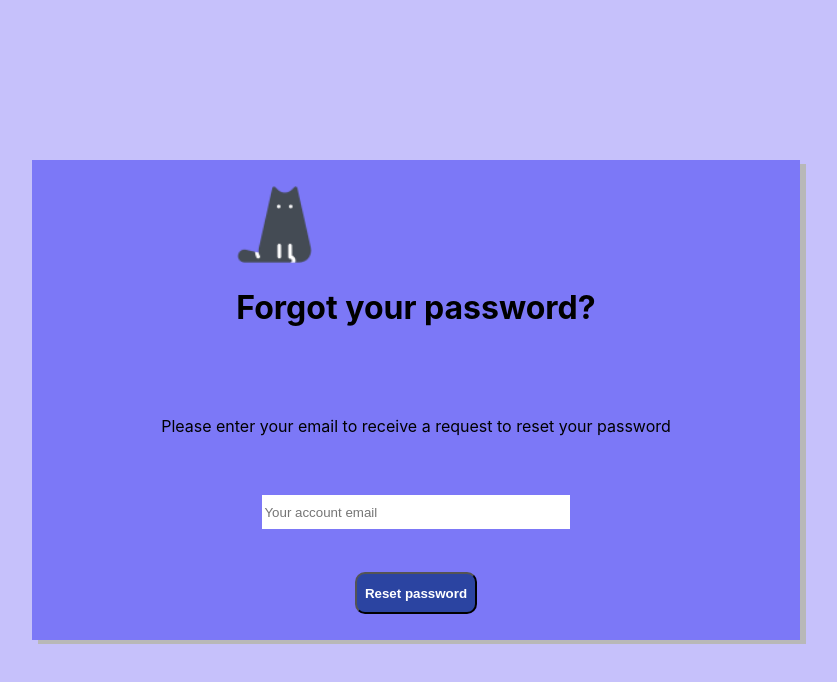
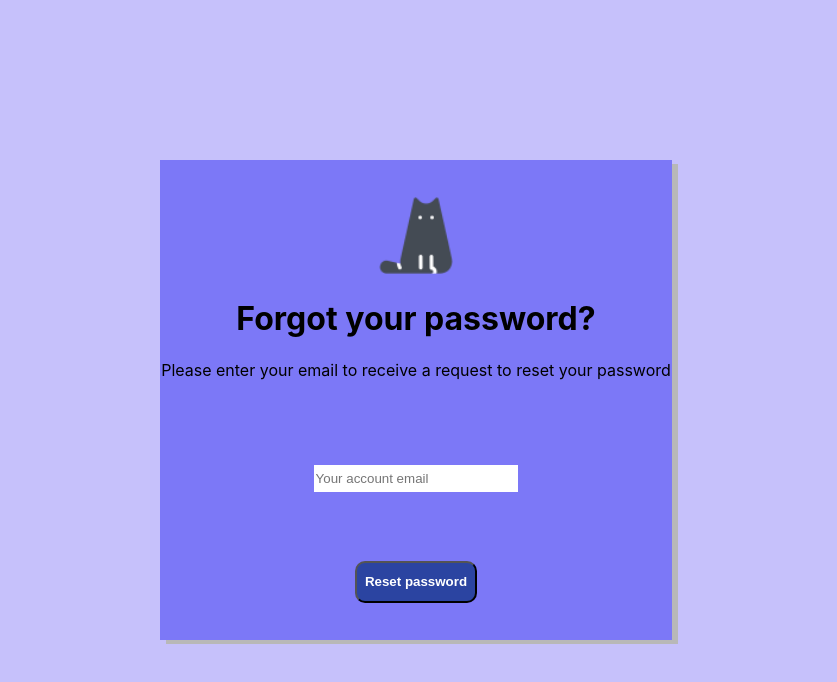
Before and after one commit to mackneupart/chat-app-TxID, a React (Create React App) app: page /passwordReset in a window 1280 px wide. Shown: the top 682 px of the page, without its empty margins (224-1061 px from the left). Built offline with nearby package versions, Linux system fonts and the light colour scheme; what parse would draw is missing.

Commit message:
styling reset box

```diff
--- a/src/Pages/PasswordRequest.js/PasswordReset.css
+++ b/src/Pages/PasswordRequest.js/PasswordReset.css
@@ -2,7 +2,7 @@
     height: 100vh;
     /*styling concerning its children*/
     display: grid;
-    grid-template-columns: 20% 60% 20%;
+    grid-template-columns: 30% 40% 30%;
     grid-template-rows: 20% 60% 20%;
 
 }
@@ -10,17 +10,19 @@
 .purple-box{
     align-items: center;
     justify-items: center;
+
 }
 
-.heading{
-    height: fit-content;
-    justify-content: center;
-    align-items: center;
+
+.heading-top{
+text-align: center;
+align-items: center;
 }
+
 .input {
-    /*styling concerning its children*/
     display: grid;
     align-items: center;
     justify-content: center;
     max-width: 40%;
+    height: 30%;
   }
--- a/src/Pages/PasswordRequest.js/PasswordReset.js
+++ b/src/Pages/PasswordRequest.js/PasswordReset.js
@@ -46,17 +46,19 @@ export default function PasswordReset() {
     <div>
       <div className="password-reset">
         <div className="purple-box">
-          <div>
+          <div className="heading-top">
             <img
               className="header-logo"
               src="./Icons/welcome-cat.png"
               alt="cat mascot"
             />
             <h1 className="heading">Forgot your password?</h1>
+            <p>
+              Please enter your email to receive a request to reset your
+              password
+            </p>
           </div>
-          <p>
-            Please enter your email to receive a request to reset your password
-          </p>
+
           <input
             className="input"
             value={email}
```
